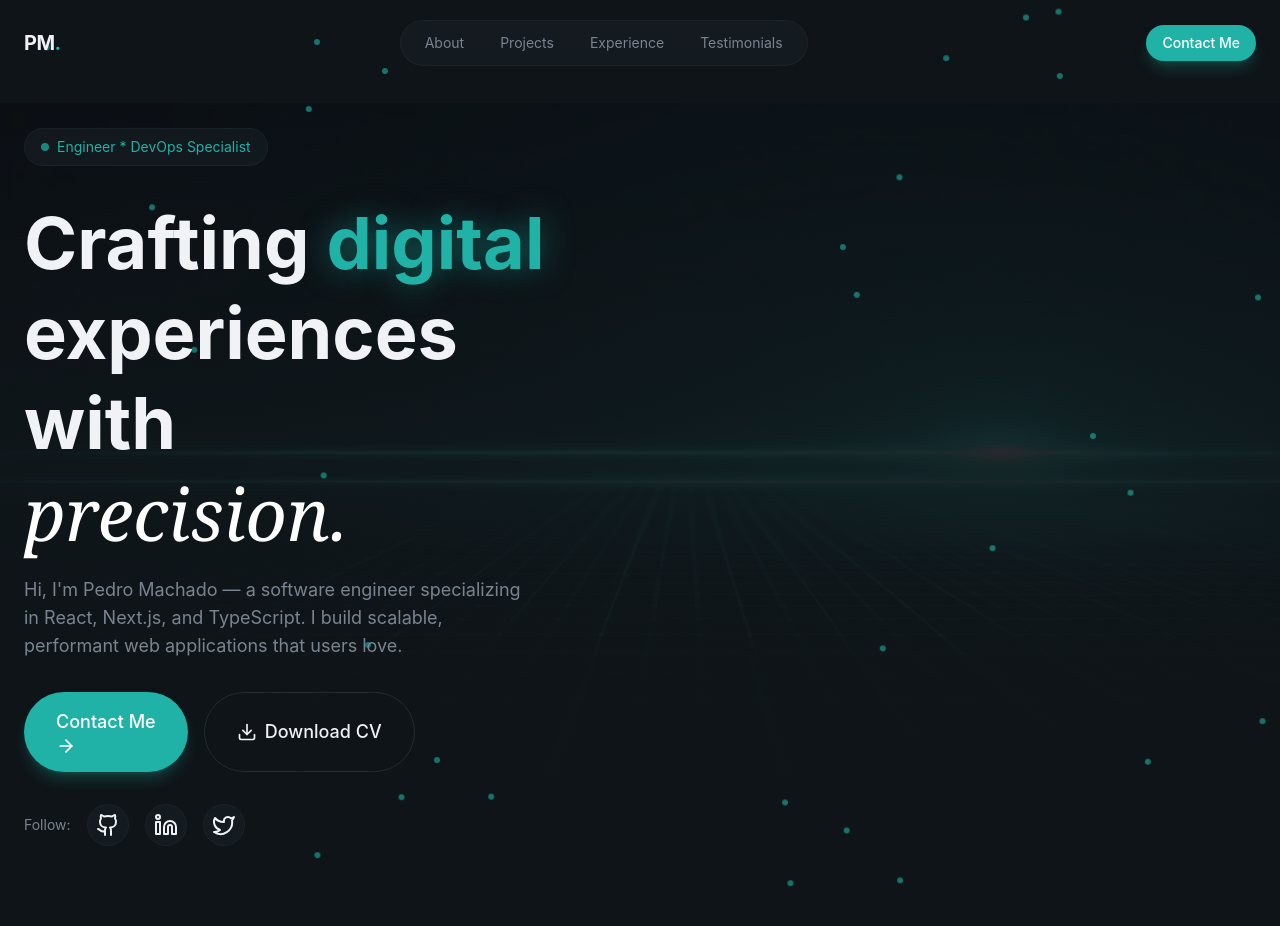
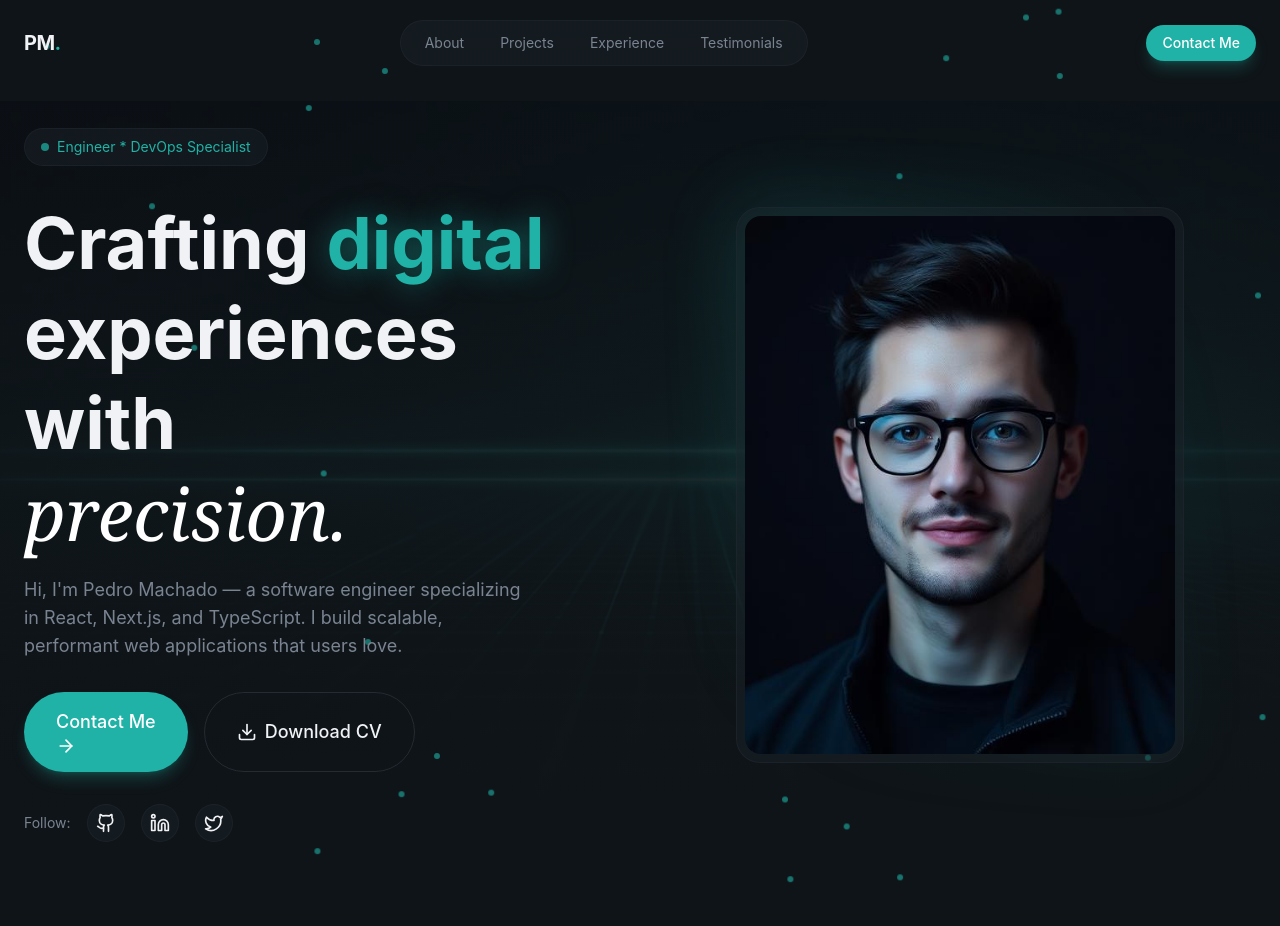
Before and after one commit to Ridzzz0Alam/dev_personal_project, a React (Vite) app: page / in a window 1280 px wide. Built offline with nearby package versions, Linux system fonts and the light colour scheme.

Commit message:
modded hero section

```diff
--- a/src/sections/Hero.jsx
+++ b/src/sections/Hero.jsx
@@ -84,11 +84,28 @@ export const Hero = () =>{
                                 href={social.href}
                                 className="p-2 rounded-full glass hover:bg-primary/10 hover:text-primary transition-all duration-300"
                                 >
-                                    {<social.icon/>}</a>
+                                    {<social.icon className="w-5 h-5"/>}</a>
                             ))}
                         </div>
                     </div>
                     {/* Right Column - Text Content */}
+                    <div className="relative animate-fade-in animation-delay-300">
+                        {/* Profile Image */}
+                        <div className="relative max-w-md mx-auto">
+                            <div
+                                className="absolute inset-0
+                            rounded-3xl bg-gradient-to-br
+                            from-primary/30 via-transparent
+                            to-primary/10 blur-2xl animate-pulse"
+                            />
+                            <div className="relative glass rounded-3xl p-2 glow-border">
+                                    <img src="/profile-photo.jpg"
+                                    alt="Pedro Machado"
+                                    className="w-full aspect-[4/5] object-cover rounded-2xl"
+                                    />
+                                </div>
+                        </div>
+                    </div>
                 </div>
             </div>
         </section>
```
